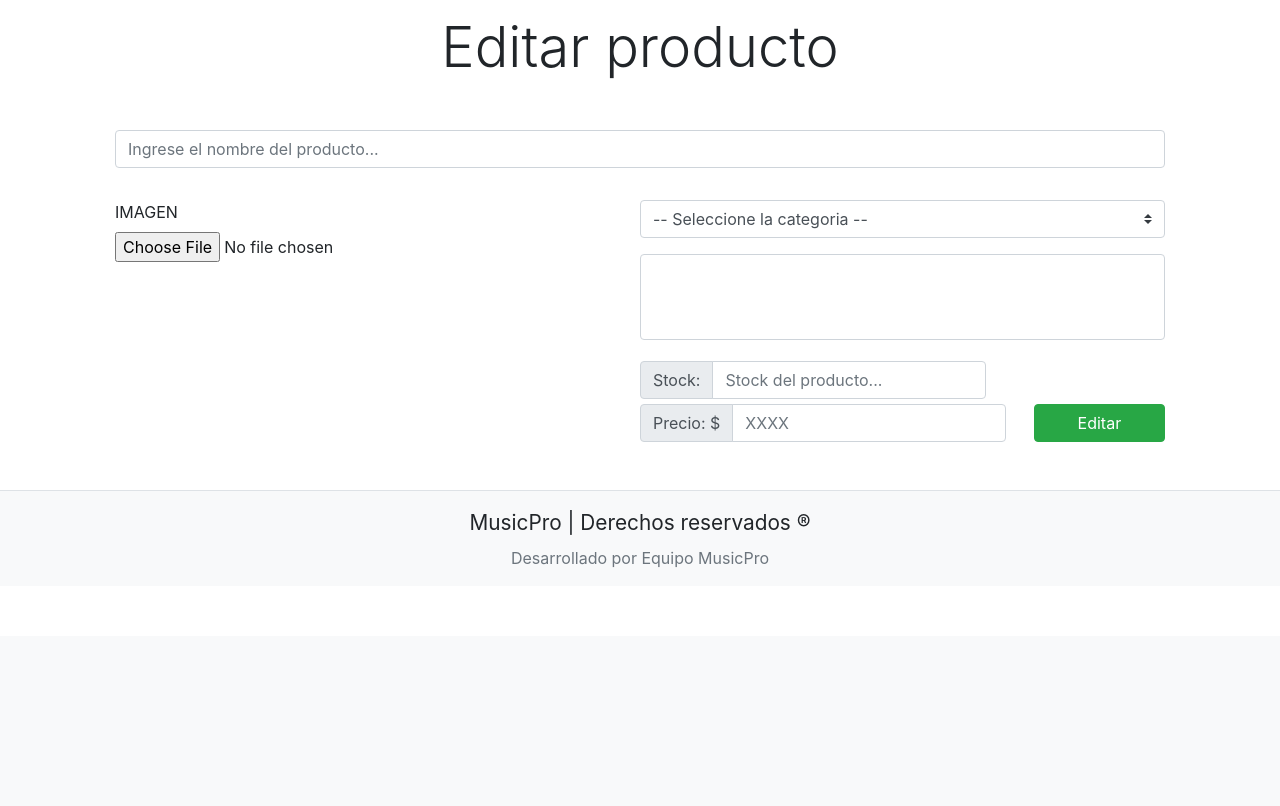
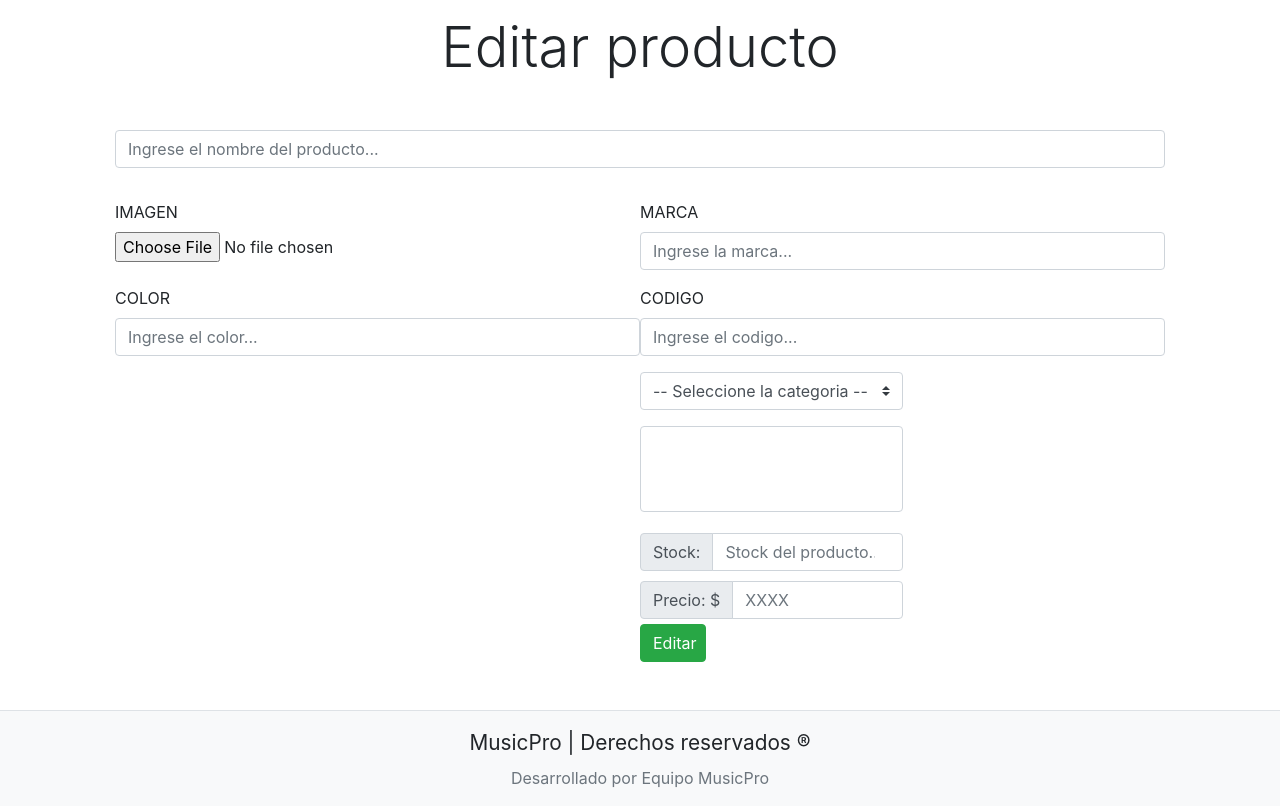
Before and after one commit to AlehMatiah/MusicProDjangoV2, a Django app: template sitio/templates/sitio/producto/edit.html in a window 1280 px wide. Shown: the part 164-970 px from the top of the page. Before the commit the page ends 731 px from the top, so only its background shows below. Run offline with Django 3.2, Linux system fonts and the light colour scheme; the template is opened without the code that fills it, so the values that code supplies are empty; some libraries are stand-ins or nearby versions.

Commit message:
Editar Producto

```diff
--- a/sitio/templates/sitio/producto/edit.html
+++ b/sitio/templates/sitio/producto/edit.html
@@ -33,7 +33,8 @@
 
         <!-- NOMBRE PRODUCTO -->
         <div class="col-12 p-0 form-group">
-            <input class="form-control" type="text" name="titulo" placeholder="Ingrese el nombre del producto..." value="{{producto.titulo.title}}" required>
+            <input class="form-control" type="text" name="titulo" placeholder="Ingrese el nombre del producto..."
+                value="{{producto.titulo.title}}" required>
         </div>
 
         <div class="row container mx-auto p-0 pt-3">
@@ -46,6 +47,33 @@
                         placeholder="Ingrese la imagen..." required>
                 </div>
             </div>
+            <br>
+            <!-- MARCA -->
+            <div class="col-md-6 p-0 m-0">
+                <div class="form-group">
+                    <label for="marca">MARCA</label>
+                    <input class="form-control" type="text" name="marca" id="marca" placeholder="Ingrese la marca..."
+                        value="{{producto.marca}}" required>
+                </div>
+            </div>
+
+            <!-- COLOR -->
+            <div class="col-md-6 p-0 m-0">
+                <div class="form-group">
+                    <label for="color">COLOR</label>
+                    <input class="form-control" type="text" name="color" id="color" placeholder="Ingrese el color..."
+                        value="{{producto.color}}" required>
+                </div>
+            </div>
+
+            <!-- CODIGO -->
+            <div class="col-md-6 p-0 m-0">
+                <div class="form-group">
+                    <label for="codigo">CODIGO</label>
+                    <input class="form-control" type="text" name="codigo" id="codigo" placeholder="Ingrese el codigo..."
+                        value="{{producto.codigo}}" required>
+                </div>
+
 
                 <div class="col-md-6 p-0 m-0 row">
 
@@ -61,7 +89,8 @@
 
                     <!-- DESCRIPCION -->
                     <div class="col-12 p-0 form-group mb-3">
-                    <textarea class="form-control" name="descripcion" rows="3" required>{{producto.descripcion.capitalize}}</textarea>
+                        <textarea class="form-control" name="descripcion" rows="3"
+                            required>{{producto.descripcion.capitalize}}</textarea>
                     </div>
 
                     <!--  -->
@@ -74,7 +103,9 @@
                                     <div class="input-group-prepend">
                                         <div class="input-group-text">Stock: </div>
                                     </div>
-                                <input type="number" class="form-control" name="stock" placeholder="Stock del producto..." value="{{ producto.stock|floatformat }}" required>
+                                    <input type="number" class="form-control" name="stock"
+                                        placeholder="Stock del producto..." value="{{ producto.stock|floatformat }}"
+                                        required>
                                 </div>
                             </div>
                             <br>
@@ -88,9 +119,12 @@
                                             <div class="input-group-prepend">
                                                 <div class="input-group-text">Precio: $</div>
                                             </div>
-                                <input type="number" class="form-control" name="precio" placeholder="XXXX" value="{{ producto.precio|floatformat }}" required>
+                                            <input type="number" class="form-control" name="precio" placeholder="XXXX"
+                                                value="{{ producto.precio|floatformat }}" required>
                                         </div>
                                     </div>
+                                    <br>
+                                    <br>
 
                                     <!-- BOTON -->
                                     <div class="form-group col-md-4 col-lg-3 m-0 p-0 mt-2 mt-lg-0">
```
Lines whose indentation alone changed are shown as unchanged.
